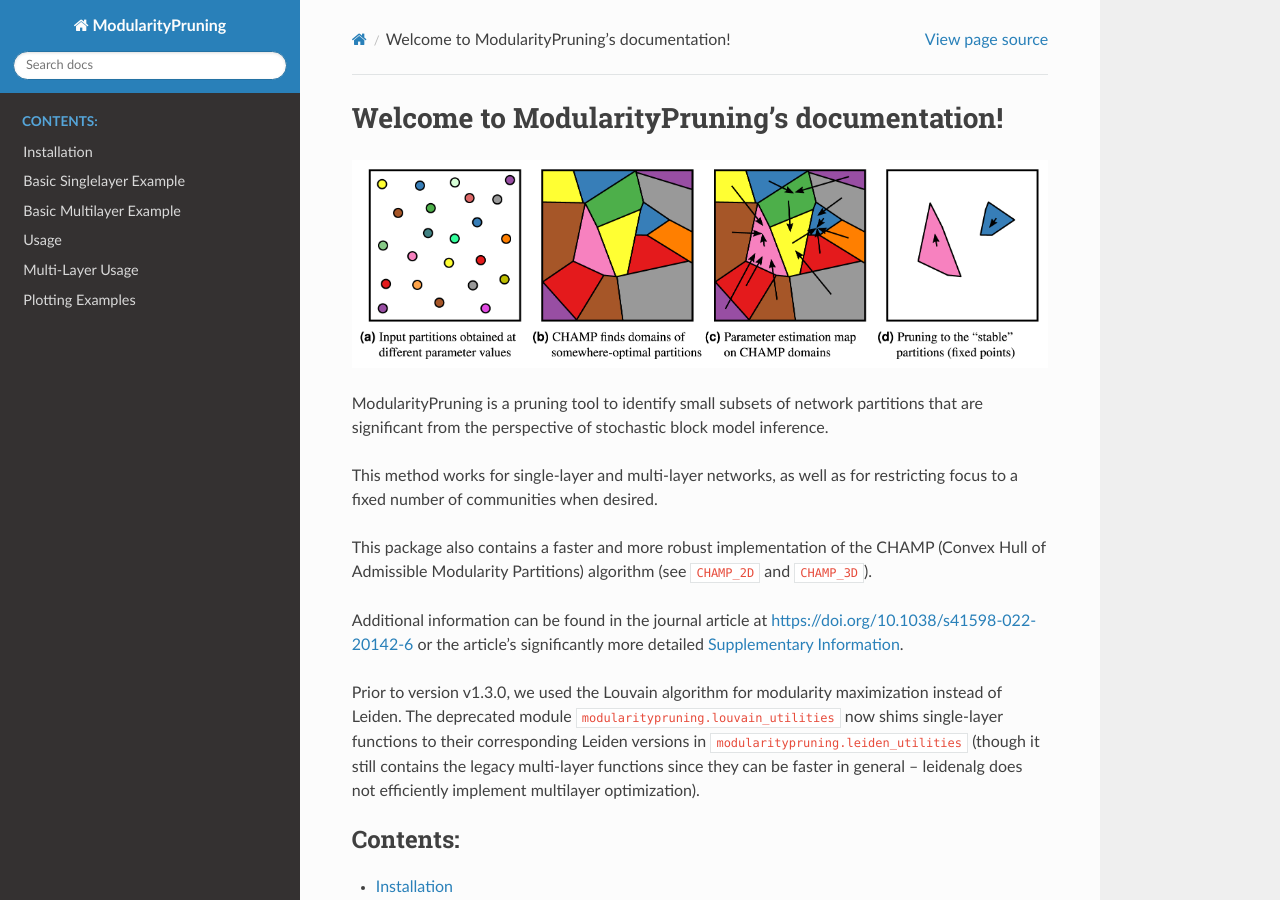
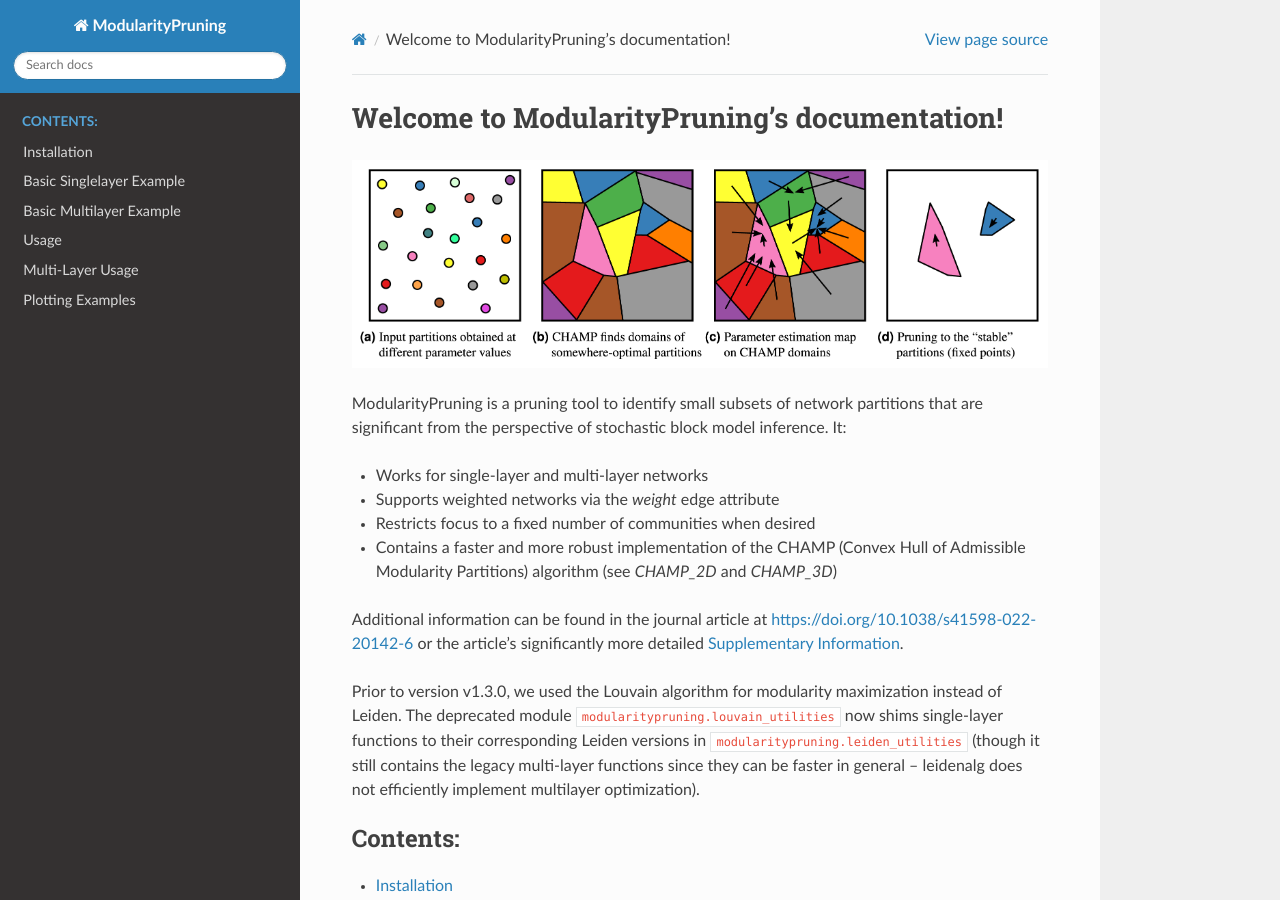
Before and after one commit to ragibson/ModularityPruning, a Sphinx documentation site: the page built from docs/index.rst, in a window 1280 px wide and 900 px high. Built offline with Sphinx 7.4.7 and the Read the Docs theme 3.1.0, drawn with Linux system fonts in a browser that asks for light colours.

```diff
--- a/docs/index.rst
+++ b/docs/index.rst
@@ -8,14 +8,15 @@ Welcome to ModularityPruning's documentation!
 
 .. image:: example_figures/article_figure_method_visual.png
 
-ModularityPruning is a pruning tool to identify small subsets of network partitions that are significant from the
-perspective of stochastic block model inference.
+ModularityPruning is a pruning tool to identify small subsets of network
+partitions that are significant from the perspective of stochastic block model
+inference. It:
 
-This method works for single-layer and multi-layer networks, as well as for restricting focus to a fixed number of
-communities when desired.
-
-This package also contains a faster and more robust implementation of the CHAMP (Convex Hull of Admissible Modularity
-Partitions) algorithm (see ``CHAMP_2D`` and ``CHAMP_3D``).
+- Works for single-layer and multi-layer networks
+- Supports weighted networks via the `weight` edge attribute
+- Restricts focus to a fixed number of communities when desired
+- Contains a faster and more robust implementation of the CHAMP (Convex Hull of
+  Admissible Modularity Partitions) algorithm (see `CHAMP_2D` and `CHAMP_3D`)
 
 Additional information can be found in the journal article at https://doi.org/10.1038/s41598-022-20142-6 or the
 article's significantly more detailed `Supplementary Information`_.
```
Also changed, not shown: README.md (+6 -5 lines).
